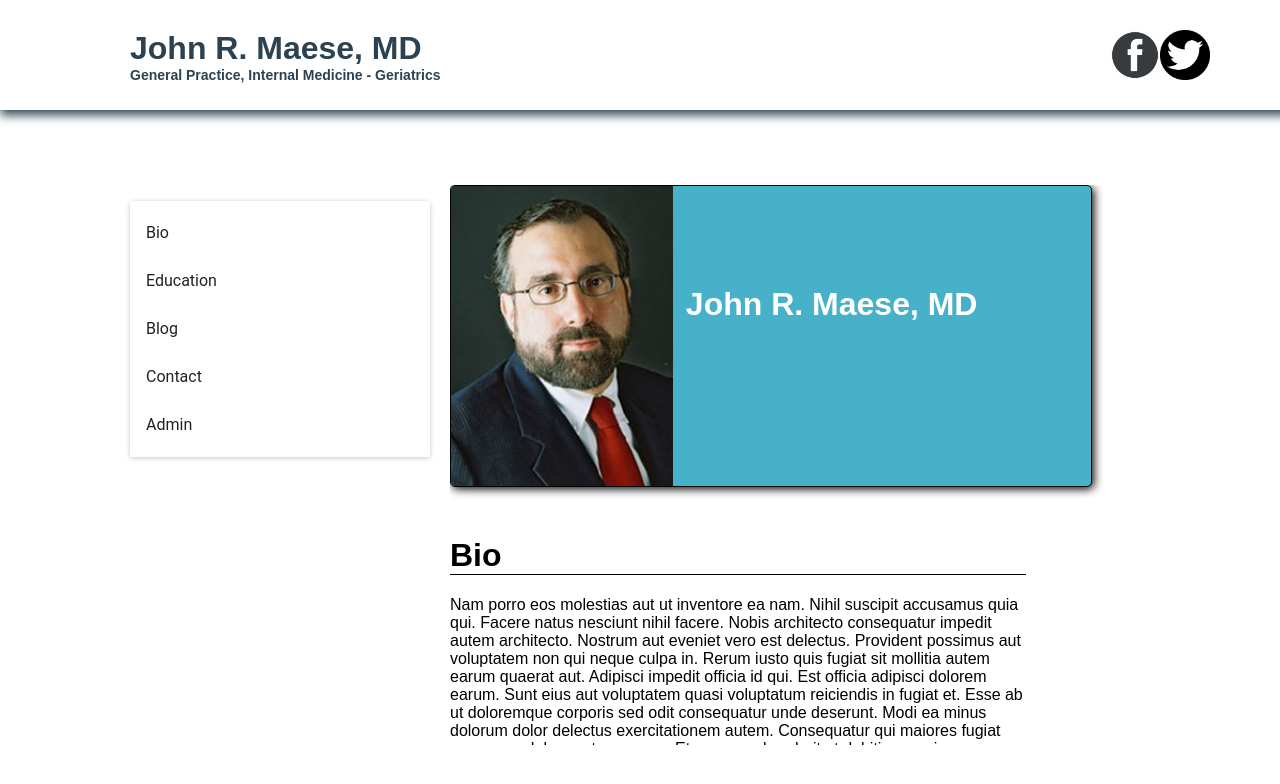
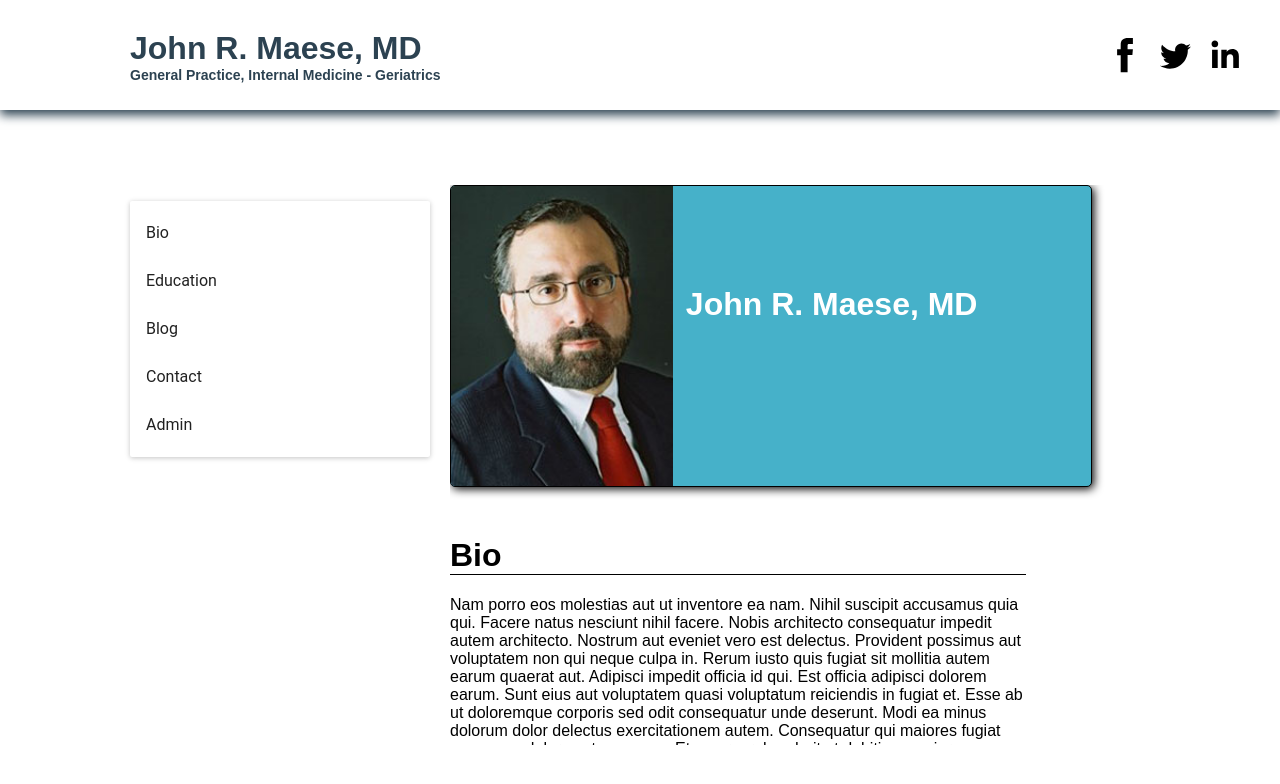
Before and after one commit to J-Wicks/johnmaese, a React (Create React App) app: page / in a window 1280 px wide. Shown: the top 784 px of the page. Built offline with nearby package versions, Linux system fonts and the light colour scheme.

Commit message:
Added SVG buttons

```diff
--- a/src/App.css
+++ b/src/App.css
@@ -28,7 +28,6 @@ a {
 }
 
 .App {
-  overflow: hidden;
   display: flex;
   flex-direction: column;
 }
@@ -99,20 +98,23 @@ a {
   background-color:#46B1C9;
 }
 
-.socialIcon {
+.socialIcons {
+  margin: 0px;
+  float: right;
+}
+.socialIcons svg {
   height: 50px;
-  width: 50px;
-  /* float: right; */
 }
+
+.socialIcons li{
+  display: inline-block;
+}
+
 .App-header .headerLogo {
   display: inline-block;
   margin: 0 100px;
 }
-.App-header .socialIcons {
-  float: right;
-  margin-right: 100px;
 
-}
 .App-header h1 {
   /* padding: 20px 0 0px 20px; */
   margin: 0;
@@ -129,9 +131,9 @@ a {
   height: 50px;
   padding: 30px;
   color: #2C4251;
-  width: 100%;
   float: left;
   box-shadow: 0px 5px 10px;
+  position: relative;
 }
 
 /*
--- a/src/Header.js
+++ b/src/Header.js
@@ -7,13 +7,19 @@ export default () => (
       <h1 className="App-title">John R. Maese, MD</h1>
       <h2 className="App-subtitle">General Practice, Internal Medicine - Geriatrics</h2>
     </div>
-    <div className="socialIcons">
-      <a href="#">
-        <img className='socialIcon'src={require('./facebook.jpeg')} />
-      </a>
-      <a href="#">
-        <img className='socialIcon' src={require('./twitter.jpg')} />
-      </a>
-    </div>
+    <ul className="socialIcons">
+      <li>
+        <a href="#" className="icon-10 facebook" title="Facebook"><svg viewBox="0 0 512 512"><path d="M211.9 197.4h-36.7v59.9h36.7V433.1h70.5V256.5h49.2l5.2-59.1h-54.4c0 0 0-22.1 0-33.7 0-13.9 2.8-19.5 16.3-19.5 10.9 0 38.2 0 38.2 0V82.9c0 0-40.2 0-48.8 0 -52.5 0-76.1 23.1-76.1 67.3C211.9 188.8 211.9 197.4 211.9 197.4z"/></svg>
+        </a>
+      </li>
+      <li>
+        <a href="#" class="icon-26 twitter" title="Twitter"><svg viewBox="0 0 512 512"><path d="M419.6 168.6c-11.7 5.2-24.2 8.7-37.4 10.2 13.4-8.1 23.8-20.8 28.6-36 -12.6 7.5-26.5 12.9-41.3 15.8 -11.9-12.6-28.8-20.6-47.5-20.6 -42 0-72.9 39.2-63.4 79.9 -54.1-2.7-102.1-28.6-134.2-68 -17 29.2-8.8 67.5 20.1 86.9 -10.7-0.3-20.7-3.3-29.5-8.1 -0.7 30.2 20.9 58.4 52.2 64.6 -9.2 2.5-19.2 3.1-29.4 1.1 8.3 25.9 32.3 44.7 60.8 45.2 -27.4 21.4-61.8 31-96.4 27 28.8 18.5 63 29.2 99.8 29.2 120.8 0 189.1-102.1 185-193.6C399.9 193.1 410.9 181.7 419.6 168.6z"/></svg>
+        </a>
+      </li>
+      <li>
+        <a href="#" class="icon-17 linkedin" title="LinkedIn"><svg viewBox="0 0 512 512"><path d="M186.4 142.4c0 19-15.3 34.5-34.2 34.5 -18.9 0-34.2-15.4-34.2-34.5 0-19 15.3-34.5 34.2-34.5C171.1 107.9 186.4 123.4 186.4 142.4zM181.4 201.3h-57.8V388.1h57.8V201.3zM273.8 201.3h-55.4V388.1h55.4c0 0 0-69.3 0-98 0-26.3 12.1-41.9 35.2-41.9 21.3 0 31.5 15 31.5 41.9 0 26.9 0 98 0 98h57.5c0 0 0-68.2 0-118.3 0-50-28.3-74.2-68-74.2 -39.6 0-56.3 30.9-56.3 30.9v-25.2H273.8z"/></svg>
+        </a>
+      </li>
+    </ul>
   </header>
 )
```
